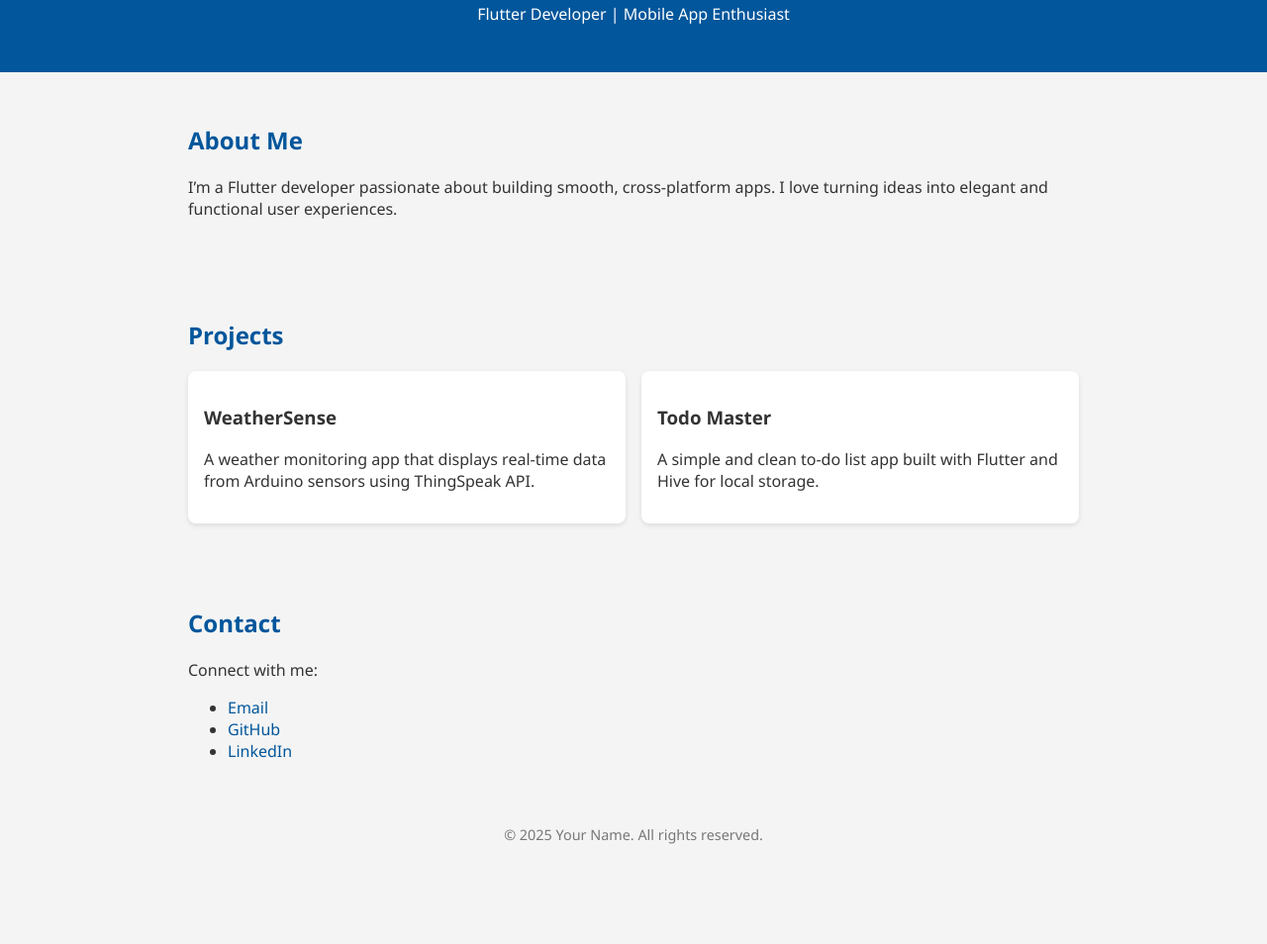
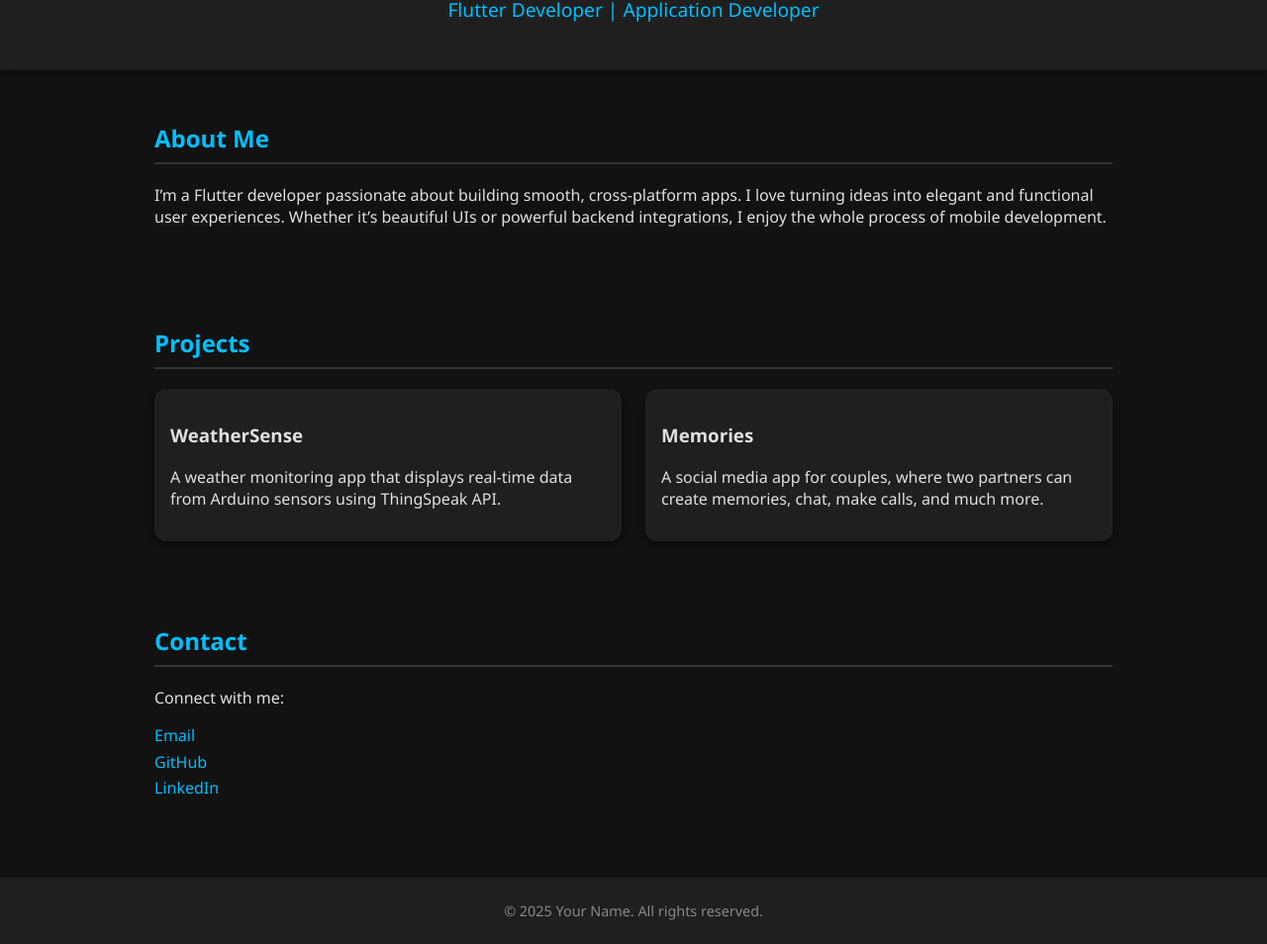
Before and after one commit to rohit21t2/rohit21t2.github.io, a plain HTML site: page index.html in a window 1280 px wide. Shown: the part 115-1069 px from the top of the page at 99% size. Before the commit the page ends 984 px from the top, so only its background shows below. Drawn offline with Linux system fonts and the light colour scheme.

Commit message:
Update index.html

```diff
--- a/index.html
+++ b/index.html
@@ -5,59 +5,124 @@
   <meta name="viewport" content="width=device-width, initial-scale=1.0"/>
   <title>Flutter Developer Portfolio</title>
   <style>
+    * {
+      box-sizing: border-box;
+      scroll-behavior: smooth;
+    }
+
     body {
       margin: 0;
       font-family: 'Segoe UI', sans-serif;
-      background: #f4f4f4;
-      color: #333;
+      background: #121212;
+      color: #e0e0e0;
+      animation: fadeIn 1s ease-in;
     }
+
+    @keyframes fadeIn {
+      from { opacity: 0; }
+      to { opacity: 1; }
+    }
+
     header {
-      background: #02569B;
-      color: white;
-      padding: 2rem;
+      background: #1f1f1f;
+      color: #00BFFF;
+      padding: 3rem 1rem;
       text-align: center;
+      box-shadow: 0 2px 10px rgba(0, 0, 0, 0.4);
     }
+
+    header h1 {
+      margin: 0;
+      font-size: 2.5rem;
+    }
+
+    header p {
+      margin: 0.5rem 0 0;
+      font-size: 1.2rem;
+    }
+
     section {
-      padding: 2rem;
-      max-width: 900px;
+      padding: 2rem 1rem;
+      max-width: 1000px;
       margin: auto;
+      opacity: 0;
+      animation: slideUp 1s ease-out forwards;
     }
+
+    section:nth-of-type(2) { animation-delay: 0.3s; }
+    section:nth-of-type(3) { animation-delay: 0.6s; }
+    section:nth-of-type(4) { animation-delay: 0.9s; }
+
+    @keyframes slideUp {
+      from { opacity: 0; transform: translateY(20px); }
+      to { opacity: 1; transform: translateY(0); }
+    }
+
     h2 {
-      color: #02569B;
+      color: #00BFFF;
+      border-bottom: 2px solid #333;
+      padding-bottom: 0.5rem;
     }
+
     .projects {
       display: grid;
       grid-template-columns: repeat(auto-fit, minmax(250px, 1fr));
-      gap: 1rem;
+      gap: 1.5rem;
+      margin-top: 1rem;
     }
+
     .card {
-      background: white;
+      background: #1f1f1f;
       padding: 1rem;
-      border-radius: 8px;
-      box-shadow: 0 2px 5px rgba(0,0,0,0.1);
+      border-radius: 12px;
+      box-shadow: 0 4px 10px rgba(0,0,0,0.5);
+      transition: transform 0.3s ease, box-shadow 0.3s ease;
     }
+
+    .card:hover {
+      transform: translateY(-5px);
+      box-shadow: 0 8px 16px rgba(0,0,0,0.6);
+    }
+
     footer {
       text-align: center;
-      padding: 1rem;
+      padding: 1.5rem 1rem;
       font-size: 0.9rem;
-      color: #777;
+      color: #888;
+      background: #1f1f1f;
+      margin-top: 2rem;
     }
+
     a {
-      color: #02569B;
+      color: #00BFFF;
       text-decoration: none;
+    }
+
+    a:hover {
+      text-decoration: underline;
+    }
+
+    ul {
+      list-style: none;
+      padding: 0;
+      margin: 1rem 0;
+    }
+
+    li {
+      margin: 0.3rem 0;
     }
   </style>
 </head>
 <body>
 
   <header>
-    <h1>Your Name</h1>
-    <p>Flutter Developer | Mobile App Enthusiast</p>
+    <h1>Rohit Yadav</h1>
+    <p>Flutter Developer | Application Developer</p>
   </header>
 
   <section>
     <h2>About Me</h2>
-    <p>I’m a Flutter developer passionate about building smooth, cross-platform apps. I love turning ideas into elegant and functional user experiences.</p>
+    <p>I’m a Flutter developer passionate about building smooth, cross-platform apps. I love turning ideas into elegant and functional user experiences. Whether it’s beautiful UIs or powerful backend integrations, I enjoy the whole process of mobile development.</p>
   </section>
 
   <section>
@@ -68,10 +133,10 @@
         <p>A weather monitoring app that displays real-time data from Arduino sensors using ThingSpeak API.</p>
       </div>
       <div class="card">
-        <h3>Todo Master</h3>
-        <p>A simple and clean to-do list app built with Flutter and Hive for local storage.</p>
+        <h3>Memories</h3>
+        <p>A social media app for couples, where two partners can create memories, chat, make calls, and much more.</p>
       </div>
-      <!-- Add more projects as needed -->
+      <!-- Add more project cards as needed -->
     </div>
   </section>
 
```
